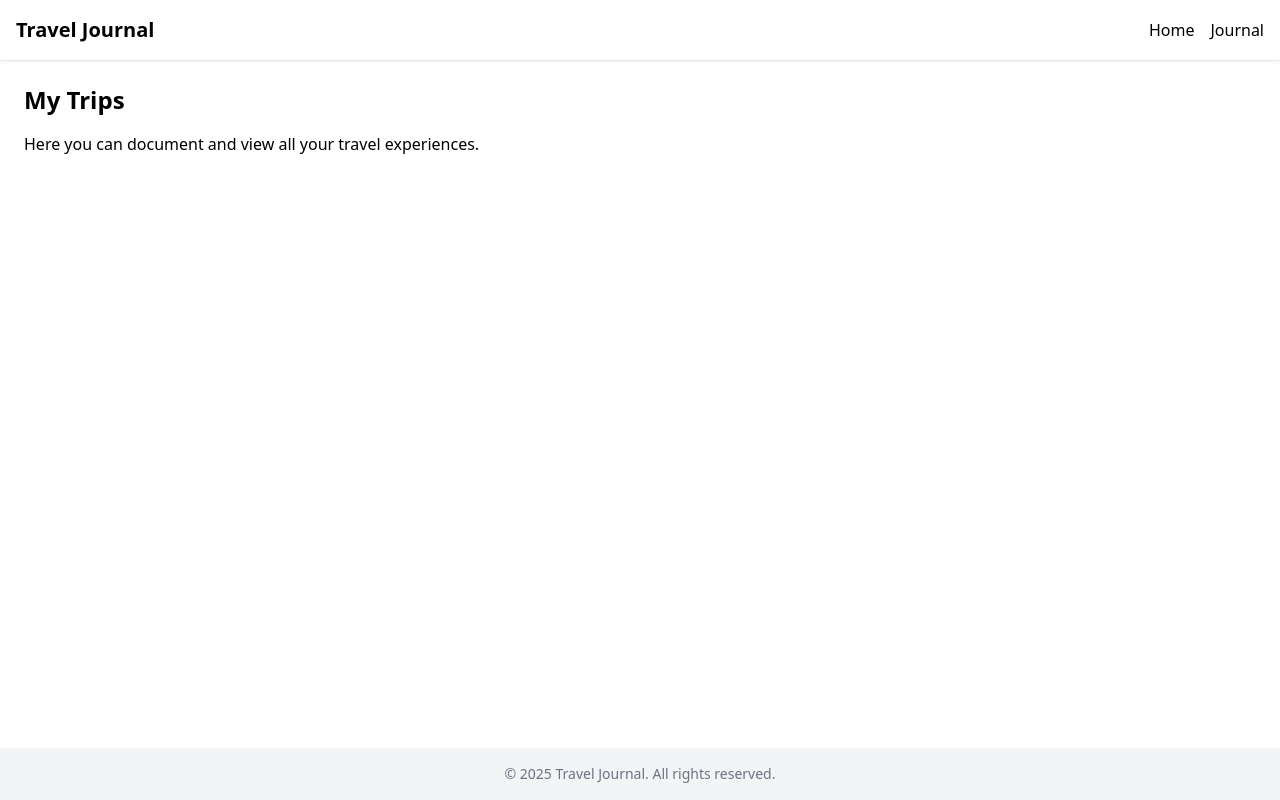
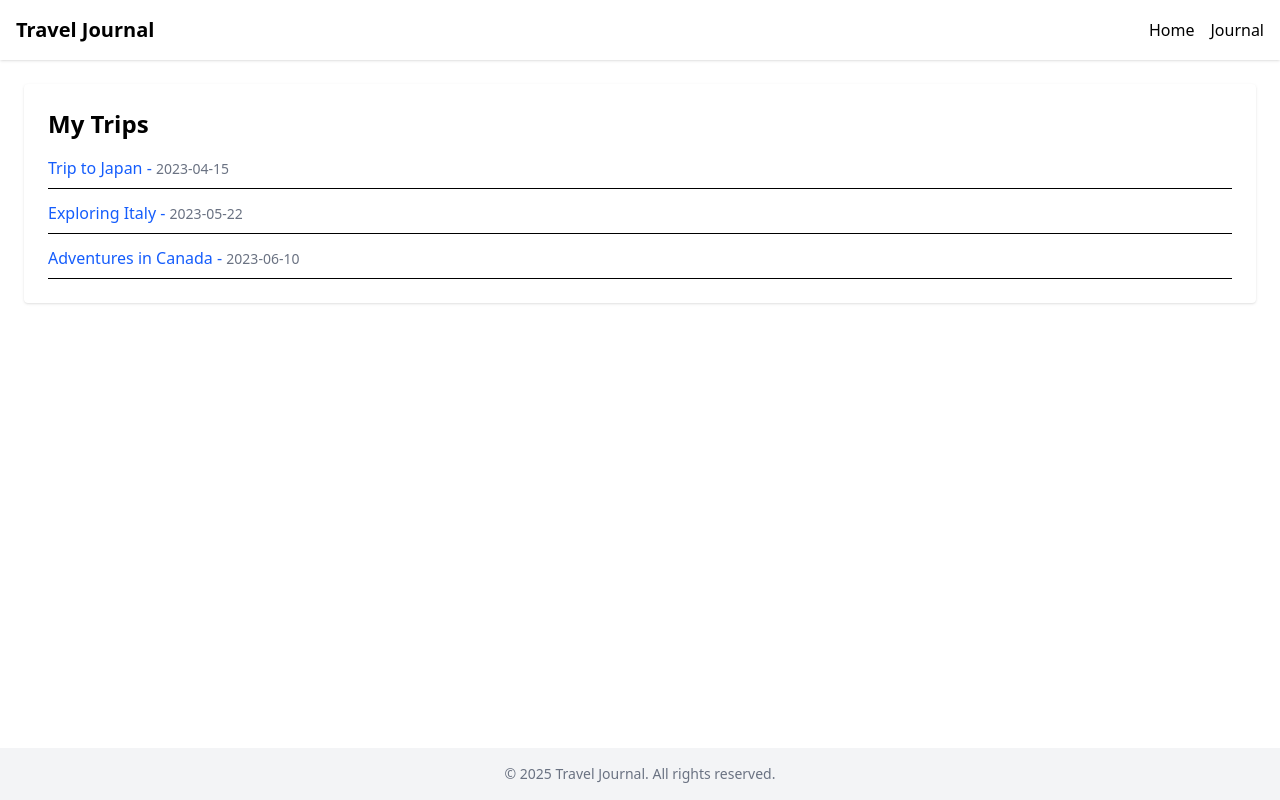
Before and after one commit to anushan78/travel-journal, a Next.js app: page /journal in a window 1280 px wide. Built offline with nearby package versions, Linux system fonts and the light colour scheme.

Commit message:
Added details, loading and error pages

```diff
--- /dev/null
+++ b/src/app/journal/[id]/page.tsx
@@ -0,0 +1,45 @@
+import { notFound } from "next/navigation";
+
+const journals = [
+  {
+    id: 1,
+    title: "Trip to Japan",
+    date: "2023-04-15",
+    content:
+      "Visited Tokyo, Kyoto, and Osaka. Enjoyed sushi and cherry blossoms.",
+  },
+  {
+    id: 2,
+    title: "Exploring Italy",
+    date: "2023-05-22",
+    content: "Explored Rome, Florence, and Venice. Loved the art and pasta.",
+  },
+  {
+    id: 3,
+    title: "Adventures in Canada",
+    date: "2023-06-10",
+    content:
+      "Traveled through Toronto, Vancouver, and Montreal. Beautiful nature and friendly people.",
+  },
+];
+
+interface JournalPageProps {
+  params: Promise<{ id: string }>;
+}
+
+export default async function JournalDetail({ params }: JournalPageProps) {
+  const { id } = await params;
+  const journal = journals.find((j) => j.id === Number(id));
+
+  if (!journal) {
+    notFound();
+  }
+
+  return (
+    <main className="p-6 bg-white rounded shadow">
+      <h1 className="text-3xl font-bold mb-4">{journal.title}</h1>
+      <p className="text-gray-500 mb-6">{journal.date}</p>
+      <div className="text-gray-700 whitespace-pre-line">{journal.content}</div>
+    </main>
+  );
+}
--- /dev/null
+++ b/src/app/journal/loading.tsx
@@ -0,0 +1,10 @@
+export default function Loading() {
+  return (
+    <main className="p-6 bg-white rounded shadow">
+      <h2 className="text-2xl font-semibold mb-4">Loading Trips...</h2>
+      <p className="text-grey-700">
+        Please wait while we fetch your travel journals.
+      </p>
+    </main>
+  );
+}
--- a/src/app/journal/page.tsx
+++ b/src/app/journal/page.tsx
@@ -1,10 +1,28 @@
+import Link from "next/link";
+
+const journals = [
+  { id: 1, title: "Trip to Japan", date: "2023-04-15" },
+  { id: 2, title: "Exploring Italy", date: "2023-05-22" },
+  { id: 3, title: "Adventures in Canada", date: "2023-06-10" },
+];
+
 export default function JournalPage() {
   return (
-    <div>
-      <h2 className="text-2xl font-semibold mb-4">My Trips</h2>
-      <p className="text-grey-700">
-        Here you can document and view all your travel experiences.
-      </p>
-    </div>
+    <main className="p-6 bg-white rounded shadow">
+      <h1 className="text-2xl font-semibold mb-4">My Trips</h1>
+      <ul className="space-y-3">
+        {journals.map((journal) => (
+          <li key={journal.id} className="border-b pb-2">
+            <Link
+              href={`/journal/${journal.id}`}
+              className="text-blue-600 hover:underline"
+            >
+              {journal.title} -{" "}
+              <span className="text-sm text-gray-500">{journal.date}</span>
+            </Link>
+          </li>
+        ))}
+      </ul>
+    </main>
   );
 }
--- /dev/null
+++ b/src/app/not-found.tsx
@@ -0,0 +1,15 @@
+import Link from "next/link";
+
+export default function NotFound() {
+  return (
+    <div className="flex flex-col items-center justify-center h-screen text-center">
+      <h1 className="text-4xl font-bold mb-4">404 - Page Not Found</h1>
+      <p className="text-lg mb-6">
+        Oops! The page you are looking for does not exist.
+      </p>
+      <Link href="/" className="text-blue-600 hover:underline">
+        Go back to Home
+      </Link>
+    </div>
+  );
+}
```
